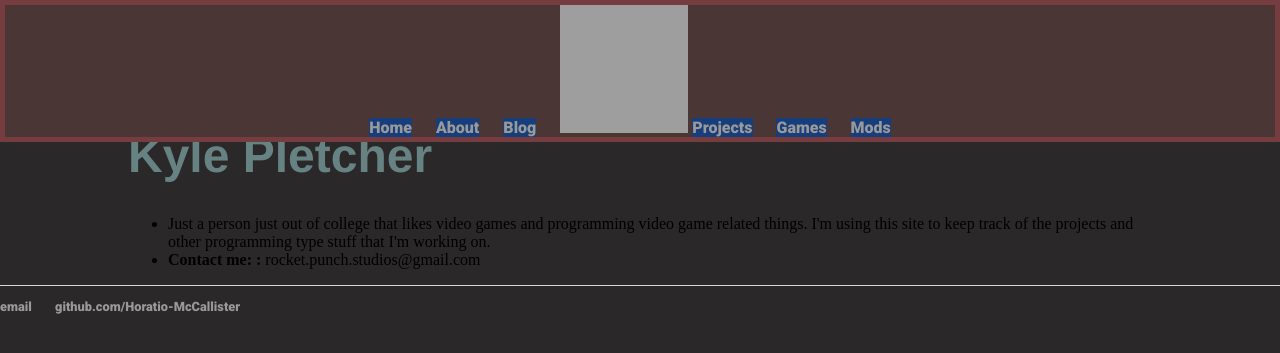
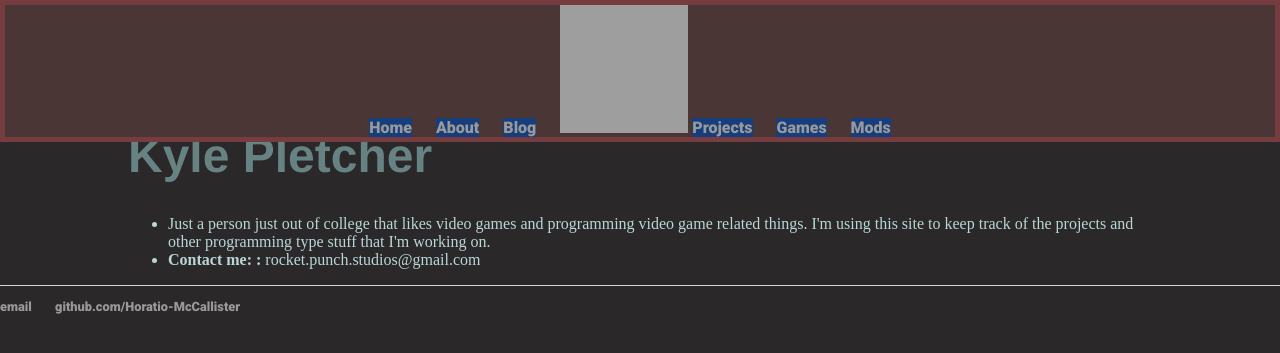
Before and after one commit to Horatio-McCallister/Horatio-McCallister.github.io, a Jekyll site: the page built from about/index.html, in a window 1280 px wide. Shown: the top 353 px of the page. Built offline with Jekyll 4.4.1, drawn with Linux system fonts in a browser that asks for light colours; grey boxes are pictures that could not be loaded.

Commit message:
no message

```diff
--- a/css/main.css
+++ b/css/main.css
@@ -35,6 +35,9 @@ a {
 a:hover {
     text-decoration: underline;
 }
+li {
+	color: #b9d7d7;
+}
 h1 {
     font-size: 3em;
     font-family:'Helvetica', 'Arial', 'Sans-Serif';
```
